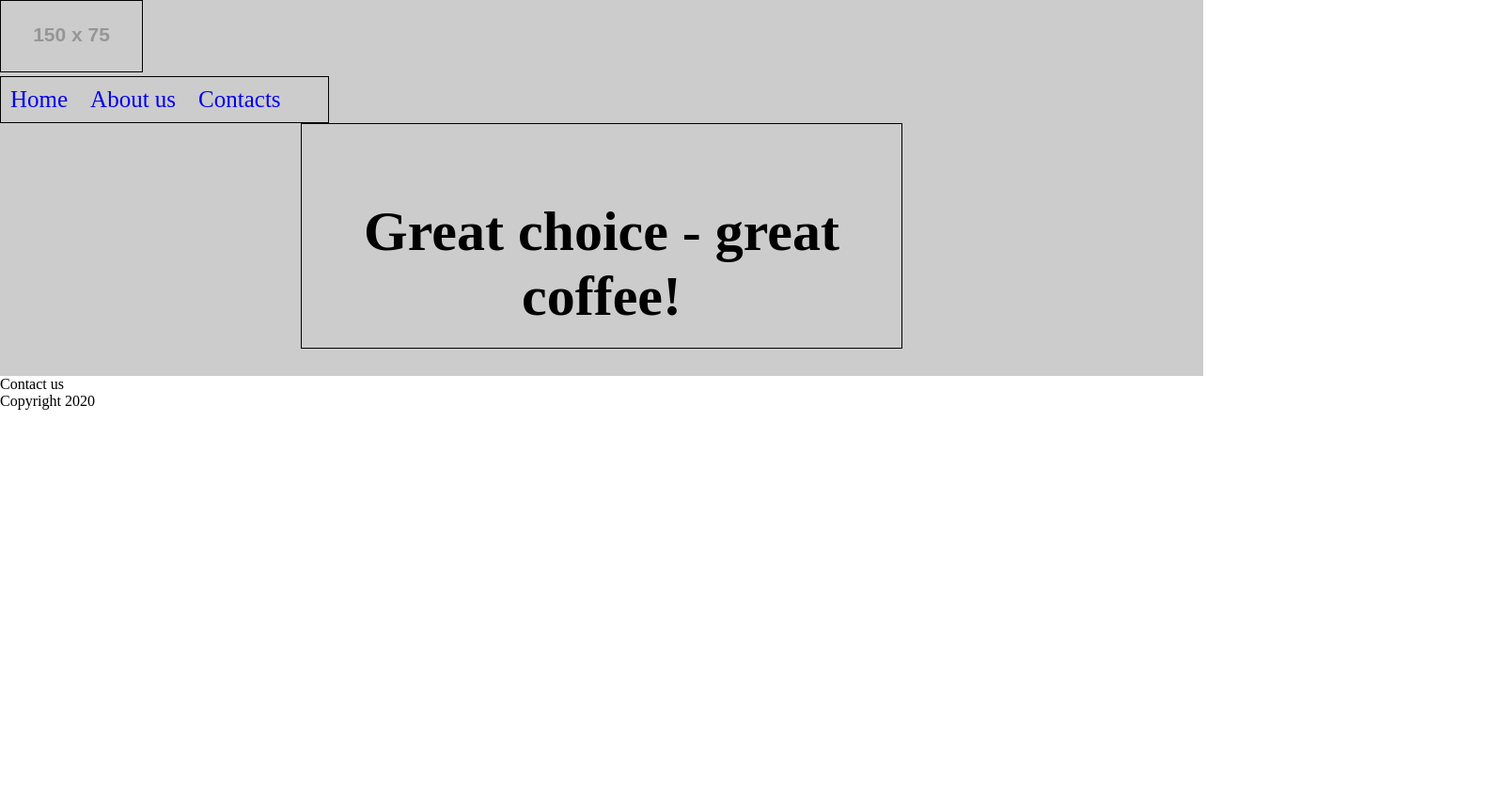
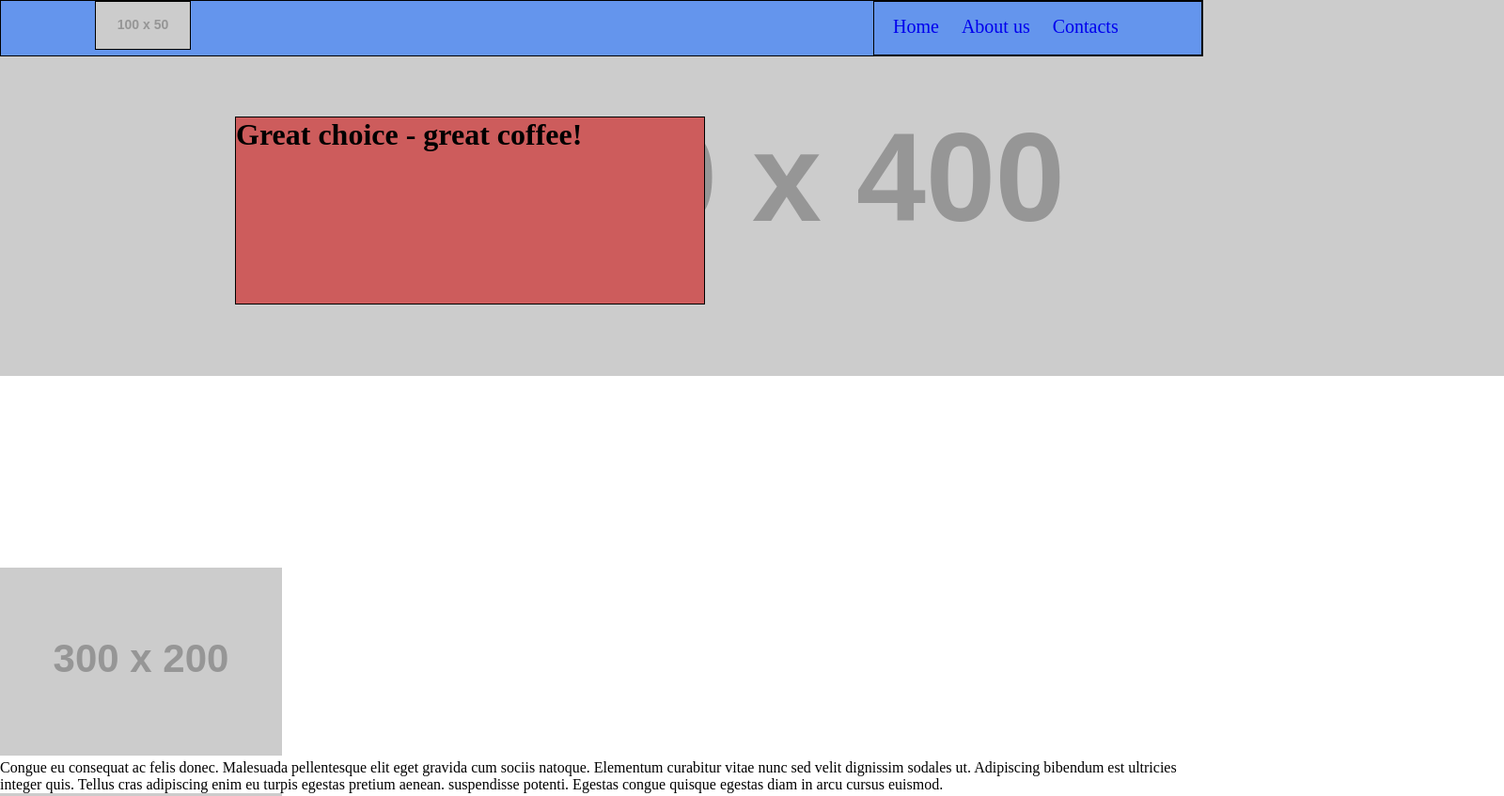
Before and after one commit to mala-biedronka/coffee-page, a plain HTML site: page coffee_shop.html in a window 1280 px wide. Shown: the top 847 px of the page at 94% size, 1600 px wide, since content can reach past the window. Before the commit the page ends 800 px from the top, so only its background shows below. Drawn offline with Linux system fonts and the light colour scheme; placeholder pictures from the web are drawn by us.

Commit message:
new header layout

```diff
--- a/coffee_shop.html
+++ b/coffee_shop.html
@@ -10,7 +10,7 @@
 
 
 <header>
-    <img class="logo" src="http://via.placeholder.com/150x75" alt="Great Bean`s logo"/>
+    <img class="logo" src="https://via.placeholder.com/100x50" alt="Great Bean`s logo"/>
 
     <nav>
         <ul class="nav-list">
@@ -20,21 +20,49 @@
         </ul>
     </nav>
 
+</header>
+
+
+<main>
+
+   <figure>
+       <img src="https://via.placeholder.com/1600x400" alt="Cup of coffee" />
+   </figure>
+
+
     <div class="heading">
         <h1 class="head">Great choice - great coffee!</h1>
     </div>
 
-</header>
+    <div class="container">
+
+        <div class="">
+            <img src="https://via.placeholder.com/300x200" alt=""/>
+            <h2 class=""></h2>
+            <p class="">Congue eu consequat ac felis donec. Malesuada pellentesque elit eget gravida cum sociis natoque. Elementum curabitur vitae nunc sed velit dignissim sodales ut. Adipiscing bibendum est ultricies integer quis. Tellus cras adipiscing enim eu turpis egestas pretium aenean. suspendisse potenti. Egestas congue quisque egestas diam in arcu cursus euismod.</p>
+        </div>
+
+        <div class="">
+            <img src="https://via.placeholder.com/300x200" alt=""/>
+            <h2 class=""></h2>
+            <p class="">Neque gravida in fermentum et sollicitudin ac orci phasellus egestas. Elit sed vulputate mi sit amet mauris commodo quis imperdiet. Elementum pulvinar etiam non quam. Amet consectetur adipiscing elit ut aliquam. Mi ipsum faucibus vitae aliquet nec. Enim sed faucibus turpis in eu mi bibendum. Tincidunt ornare massa eget egestas purus viverra accumsan in nisl. Nulla posuere sollicitudin aliquam ultrices sagittis orci a scelerisque. Facilisis leo vel fringilla est ullamcorper eget nulla.</p>
+        </div>
+
+        <div class="">
+            <img src="https://via.placeholder.com/300x200" alt=""/>
+            <h2 class=""></h2>
+            <p class="">Lacus vestibulum sed arcu non odio euismod lacinia at. Egestas maecenas pharetra convallis posuere morbi leo urna molestie. Feugiat sed lectus vestibulum mattis ullamcorper velit sed. Ac auctor augue mauris augue neque gravida in. Tellus in hac habitasse platea dictumst vestibulum rhoncus. Montes nascetur ridiculus mus mauris. Dignissim suspendisse in est ante in nibh.</p>
+        </div>
+
+        <div class="">
+            <img src="https://via.placeholder.com/300x200" alt=""/>
+            <h2 class=""></h2>
+            <p class="">Facilisis mauris sit amet massa vitae tortor condimentum lacinia. At in tellus integer feugiat scelerisque varius morbi enim nunc. Tristique senectus et netus et. Gravida cum sociis natoque penatibus et. Ut enim blandit volutpat maecenas. Pulvinar sapien et ligula ullamcorper malesuada proin. Pellentesque dignissim enim sit amet venenatis urna cursus. </p>
+        </div>
 
 
-<main>
-    <div>
-        <div></div>
-        <div></div>
-        <div></div>
-        <div></div>
-        <div></div>
     </div>
+
 </main>
 
 
--- a/style.css
+++ b/style.css
@@ -4,42 +4,62 @@
     box-sizing: border-box;
 }
 
+/*body {*/
+/*    font-family: ;*/
+/*}*/
+
+
 /*Header element*/
 
 header {
-    height: 400px;
-    background-image: url(https://via.placeholder.com/2400x1600);
+    width: 100%;
+    height: 60px;
+    border: 1px solid black;
+    position: fixed;
+    z-index: 1;
+    background-color: cornflowerblue;
 }
 
 .logo {
-   border: 1px solid black;
+    border: 1px solid black;
+    margin-left: 100px;
 }
 
 nav {
     width: 350px;
+    height: 100%;
+    float: right;
     border: 1px solid black;
 }
 
 li {
     list-style: none;
     display: inline-block;
-    font-size: 25px;
-    padding: 10px;
+    font-size: 20px;
+    padding-top: 15px;
+    padding-left: 20px;
+    /*color: ;*/
 }
 
 .nav-items {
     text-decoration: none;
 }
 
+
+/*Heading element*/
+
 .heading {
-    width: 50%;
-    height: 60%;
+    width: 500px;
+    height: 200px;
     border: 1px solid black;
-    margin: 0 auto;
+    background-color: indianred;
+    position: relative;
+    bottom: 280px;
+    left: 250px;
 }
 
-.head {
-    font-size: 60px;
-    text-align: center;
-    padding-top: 80px;
+figure {
+    margin-bottom: 0;
 }
+
+/*Container element*/
```
